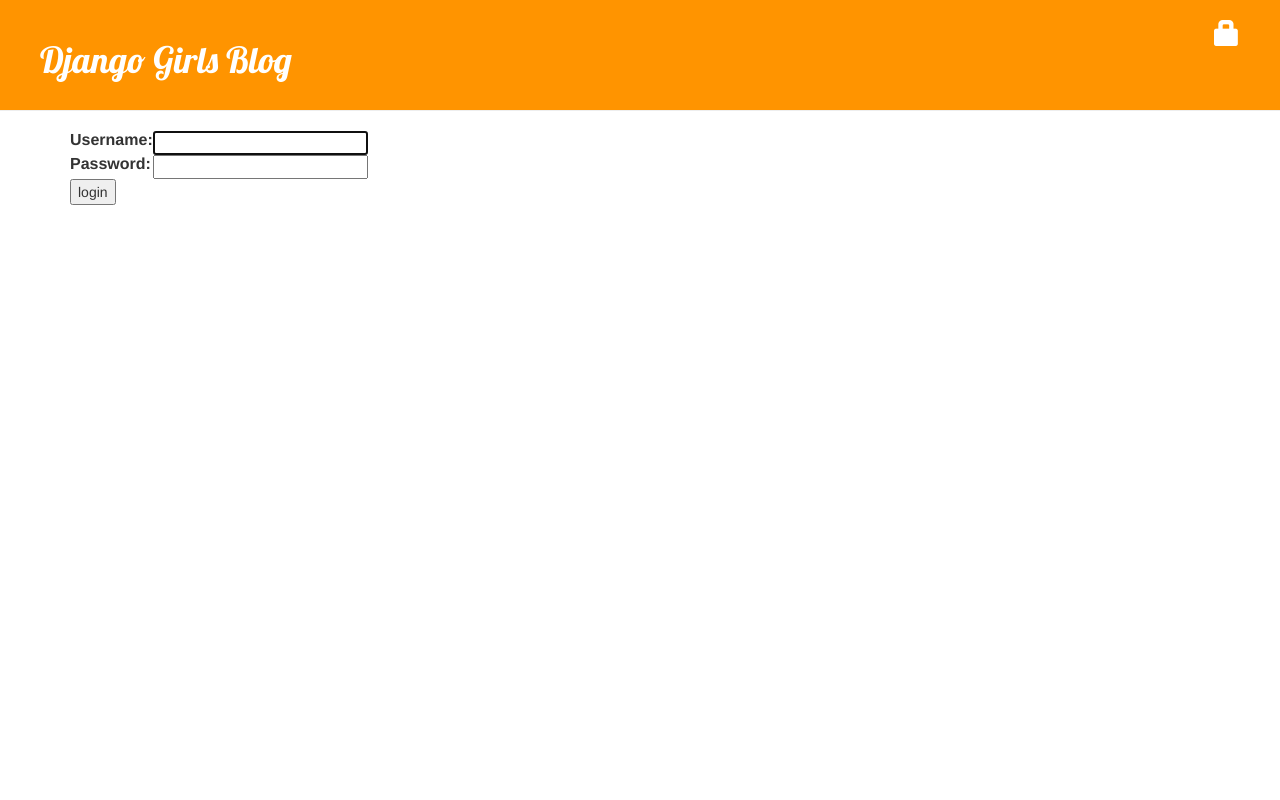
After one commit to ynakao/my-first-blog, a Django app: a page that uses blog/templates/blog/base.html in a window 1280 px wide. The commit adds this page. Run offline with Django 3.2, Linux system fonts and the light colour scheme; some libraries are stand-ins or nearby versions.

Commit message:
Added draft feature and security to the site.

```diff
--- a/blog/static/css/blog.css
+++ b/blog/static/css/blog.css
@@ -1,12 +1,3 @@
-h1 a {
-    color: #FCA205;
-    font-family: 'Lobster';
-}
-
-body {
-    padding-left: 15px;
-}
-
 .page-header {
     background-color: #ff9400;
     margin-top: 0;
--- a/blog/templates/blog/base.html
+++ b/blog/templates/blog/base.html
@@ -11,8 +11,12 @@
         <div class="page-header">
             {% if user.is_authenticated %}
                 <a href="{% url 'post_new' %}" class="top-menu"><span class="glyphicon glyphicon-plus"></span></a>
+                <a href="{% url 'post_draft_list' %}" class="top-menu"><span class="glyphicon glyphicon-edit"></span></a>
+                <p class="top-menu">Hello {{ user.username }}<small>(<a href="{% url 'logout' %}">Log out</a>)</small></p>
+            {% else %}
+                <a href="{% url 'login' %}" class="top-menu"><span class="glyphicon glyphicon-lock"></span></a>
             {% endif %}
-            <h1><a href="">Django Girls Blog</a></h1>
+            <h1><a href="/">Django Girls Blog</a></h1>
         </div>
 
         <div class="content container">
--- a/blog/templates/blog/post_detail.html
+++ b/blog/templates/blog/post_detail.html
@@ -6,9 +6,12 @@
             <div class="date">
                 {{ post.published_date }}
             </div>
+        {% else %}
+            <a class="btn btn-default" href="{% url 'post_publish' pk=post.pk %}">Publish</a>
         {% endif %}
         {% if user.is_authenticated %}
             <a class="btn btn-default" href="{% url 'post_edit' pk=post.pk %}"><span class="glyphicon glyphicon-pencil"></span></a>
+            <a class="btn btn-default" href="{% url 'post_remove' pk=post.pk %}"><span class="glyphicon glyphicon-remove"></span></a>
         {% endif %}
         <h1>{{ post.title }}</h1>
         <p>{{ post.text|linebreaksbr }}</p>
--- /dev/null
+++ b/blog/templates/registration/login.html
@@ -0,0 +1,26 @@
+{% extends 'blog/base.html' %}
+
+{% block content %}
+
+{% if form.errors %}
+<p>Your username and password didn't match. Please try again.</p>
+{% endif %}
+
+<form method="post" action="{% url 'login' %}">
+{% csrf_token %}
+<table>
+<tr>
+    <td>{{ form.username.label_tag }}</td>
+    <td>{{ form.username }}</td>
+</tr>
+<tr>
+    <td>{{ form.password.label_tag }}</td>
+    <td>{{ form.password }}</td>
+</tr>
+</table>
+
+<input type="submit" value="login" />
+<input type="hidden" name="next" value="{{ next }}" />
+</form>
+
+{% endblock %}
--- a/blog/urls.py
+++ b/blog/urls.py
@@ -7,4 +7,7 @@ urlpatterns = [
     url(r'^post/(?P<pk>\d+)/$', views.post_detail, name='post_detail'),
     url(r'^post/new/$', views.post_new, name='post_new'),
     url(r'^post/(?P<pk>\d+)/edit/$', views.post_edit, name='post_edit'),
+    url(r'^drafts/$', views.post_draft_list, name='post_draft_list'),
+    url(r'^post/(?P<pk>\d+)/publish/$', views.post_publish, name='post_publish'),
+    url(r'^post/(?P<pk>\d+)/remove/$', views.post_remove, name='post_remove'),
 ]
--- a/mysite/settings.py
+++ b/mysite/settings.py
@@ -121,3 +121,5 @@ USE_TZ = True
 
 STATIC_URL = '/static/'
 STATIC_ROOT = os.path.join(BASE_DIR, 'static')
+
+LOGIN_REDIRECT_URL = '/'
--- a/mysite/urls.py
+++ b/mysite/urls.py
@@ -14,9 +14,12 @@ Including another URLconf
     2. Add a URL to urlpatterns:  url(r'^blog/', include('blog.urls'))
 """
 from django.conf.urls import include, url
+from django.contrib.auth import views
 from django.contrib import admin
 
 urlpatterns = [
-    url(r'^admin/', admin.site.urls),
+    url(r'^admin/', include(admin.site.urls)),
+    url(r'^accounts/login/$', views.login, name='login'),
+    url(r'^accounts/logout/$', views.logout, name='logout', kwargs={'next_page': '/'}),
     url(r'', include('blog.urls')),
 ]
```
Also changed, not shown: blog/templates/blog/post_draft_list.html (added, +11 -0 lines), blog/views.py (+26 -2 lines).
